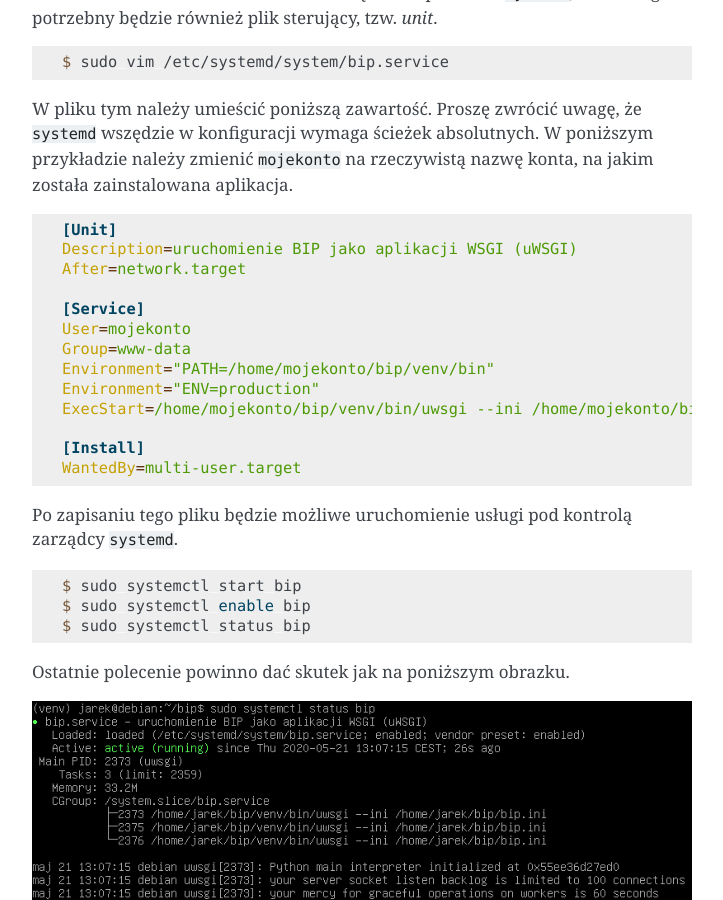
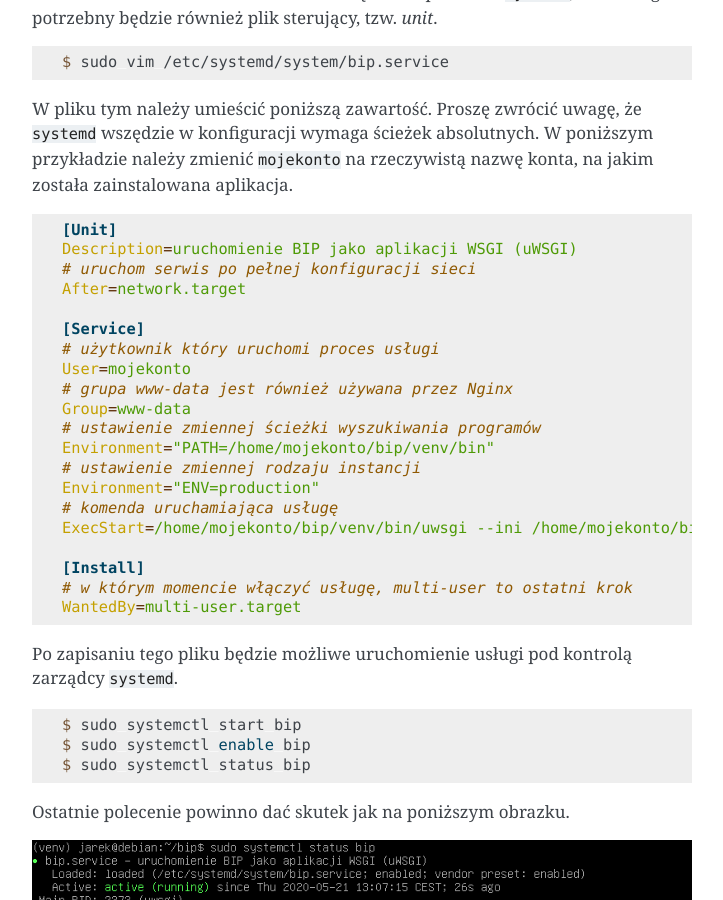
Before and after one commit to zgoda/bip, a Sphinx documentation site: the page built from docs/install.rst, in a window 1280 px wide and 900 px high, scrolled down 3781 px. Shown: the whole window, without its empty margins (388-1111 px from the left). Built offline with Sphinx 7.4.7, drawn with Linux system fonts in a browser that asks for light colours; some of the changed text lies outside the part shown.

Commit message:
Comments in unit files content

```diff
--- a/docs/install.rst
+++ b/docs/install.rst
@@ -157,16 +157,23 @@ W pliku tym należy umieścić poniższą zawartość. Proszę zwrócić uwagę,
 
     [Unit]
     Description=uruchomienie BIP jako aplikacji WSGI (uWSGI)
+    # uruchom serwis po pełnej konfiguracji sieci
     After=network.target
 
     [Service]
+    # użytkownik który uruchomi proces usługi
     User=mojekonto
+    # grupa www-data jest również używana przez Nginx
     Group=www-data
+    # ustawienie zmiennej ścieżki wyszukiwania programów
     Environment="PATH=/home/mojekonto/bip/venv/bin"
+    # ustawienie zmiennej rodzaju instancji
     Environment="ENV=production"
+    # komenda uruchamiająca usługę
     ExecStart=/home/mojekonto/bip/venv/bin/uwsgi --ini /home/mojekonto/bip/bip.ini
 
     [Install]
+    # w którym momencie włączyć usługę, multi-user to ostatni krok
     WantedBy=multi-user.target
 
 Po zapisaniu tego pliku będzie możliwe uruchomienie usługi pod kontrolą zarządcy ``systemd``.
@@ -247,16 +254,23 @@ Zawartość tego pliku bedzie podobna jak w przypadku uWSGI we wcześniejszym pr
 
     [Unit]
     Description=uruchomienie BIP jako aplikacji WSGI (Gunicorn)
+    # uruchom serwis po pełnej konfiguracji sieci
     After=network.target
 
     [Service]
+    # użytkownik który uruchomi proces usługi
     User=mojekonto
+    # grupa www-data jest również używana przez Nginx
     Group=www-data
+    # ustawienie zmiennej ścieżki wyszukiwania programów
     Environment="PATH=/home/mojekonto/bip/venv/bin"
+    # ustawienie zmiennej rodzaju instancji
     Environment="ENV=production"
+    # komenda uruchamiająca usługę
     ExecStart=/home/mojekonto/bip/venv/bin/gunicorn --workers 2 --bind unix:/tmp/bip.sock -m 007 bip.wsgi:application
 
     [Install]
+    # w którym momencie włączyć usługę, multi-user to ostatni krok
     WantedBy=multi-user.target
 
 Po zapisaniu tego pliku będzie możliwe uruchomienie usługi pod kontrolą zarządcy ``systemd``.
```
